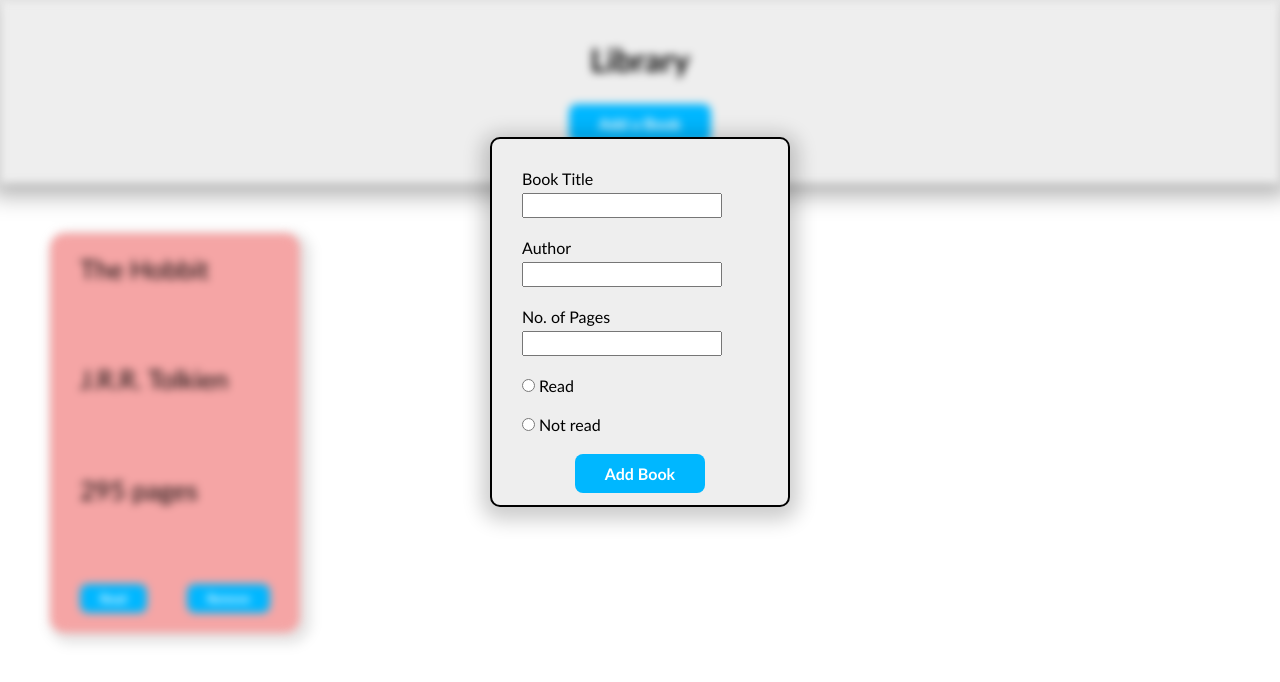
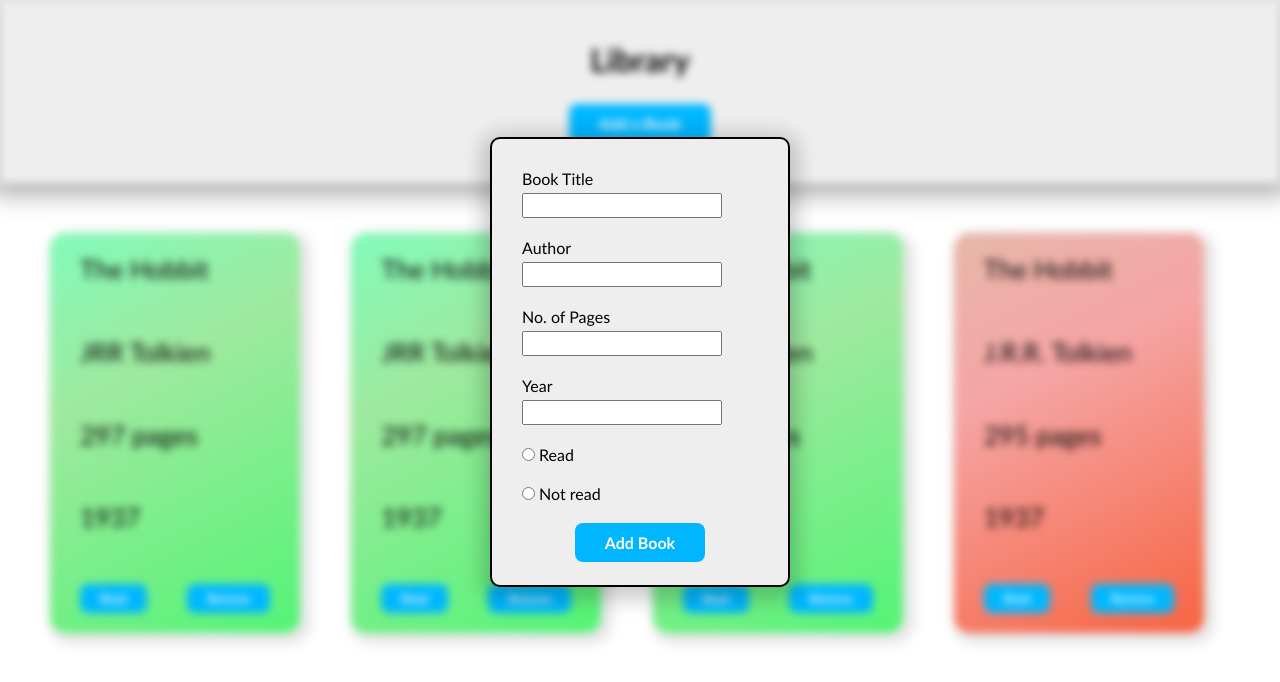
Before and after one commit to Dwyer9/library, a plain HTML site: page index.html in a window 1280 px wide. Both pictures are taken after a click on the button "Add a Book". Drawn offline with Linux system fonts and the light colour scheme.

Commit message:
version 1 complete

```diff
--- a/index.html
+++ b/index.html
@@ -18,7 +18,8 @@
         <div class="book-display is-not-read">
           <p class="book-title">The Hobbit</p>
           <p class="book-author">J.R.R. Tolkien</p>
-          <p class="book pages">295 pages</p>
+          <p class="book-pages">295 pages</p>
+          <p class="book-year">1937</p>
           <div class="buttons">
             <button class="read book-btn">Read</button>
             <button class="remove book-btn">Remove</button>
@@ -53,12 +54,30 @@
             id="book-pages"
           />
         </div>
+        <div class="form-input">
+          <label for="book-year">Year</label>
+          <input
+            type="number"
+            class="book-year-input input-text"
+            id="book-year"
+          />
+        </div>
         <div class="form-radio">
-          <input type="radio" class="book-read" id="book-read" />
+          <input
+            type="radio"
+            class="book-read"
+            id="book-read"
+            name="read-status"
+          />
           <label for="book-read">Read</label>
         </div>
         <div class="form-radio">
-          <input type="radio" class="book-unread" id="book-unread" />
+          <input
+            type="radio"
+            class="book-unread"
+            id="book-unread"
+            name="read-status"
+          />
           <label for="book-unread">Not read</label>
         </div>
         <button class="submit-book">Add Book</button>
--- a/script.js
+++ b/script.js
@@ -3,6 +3,13 @@ const container = document.querySelector('.container');
 const newBookForm = document.querySelector('.new-book');
 const header = document.querySelector('.header');
 const libraryDisplay = document.querySelector('.library-display');
+const submitBookBtn = document.querySelector('.submit-book');
+const bookTitleInput = document.querySelector('.book-title-input');
+const bookAuthorInput = document.querySelector('.book-author-input');
+const bookPagesInput = document.querySelector('.book-pages-input');
+const bookYearInput = document.querySelector('.book-year-input');
+const bookReadInput = document.querySelector('.book-read');
+const bookUnreadInput = document.querySelector('.book-unread');
 
 function showModal() {
   container.classList.add('is-blurred');
@@ -14,11 +21,12 @@ function hideModal() {
   newBookForm.classList.add('hidden');
 }
 
-function renderBook(title, author, pages, read) {
+function renderBook(title, author, pages, year, read) {
   const markup = `<div class="book-display ${read ? 'is-read' : 'is-not-read'}">
   <p class="book-title">${title}</p>
   <p class="book-author">${author}</p>
-  <p class="book pages">${pages} pages</p>
+  <p class="book-pages">${pages} pages</p>
+  <p class="book-year">${year}</p>
   <div class="buttons">
     <button class="read book-btn">Read</button>
     <button class="remove book-btn">Remove</button>
@@ -59,11 +67,67 @@ window.addEventListener('click', (e) => {
   } else return;
 });
 
-const books = [];
+let library = [
+  {
+    author: 'JRR Tolkien',
+    pages: '297',
+    read: true,
+    title: 'The Hobbit',
+    year: '1937',
+  },
+  {
+    author: 'JRR Tolkien',
+    pages: '297',
+    read: true,
+    title: 'The Hobbit',
+    year: '1937',
+  },
+  {
+    author: 'JRR Tolkien',
+    pages: '297',
+    read: true,
+    title: 'The Hobbit',
+    year: '1937',
+  },
+];
 
-function Book(title, author, pages, read) {
+function Book(title, author, pages, year, read) {
   this.title = title;
   this.author = author;
   this.pages = pages;
+  this.year = year;
   this.read = read;
 }
+
+function addBookToLibrary(title, author, pages, year, read) {
+  const book = new Book(title, author, pages, year, read);
+  library.push(book);
+}
+
+function displayLibrary() {
+  library.forEach((item) => {
+    renderBook(item.title, item.author, item.pages, item.year, item.read);
+  });
+}
+
+submitBookBtn.addEventListener('click', (e) => {
+  const title = bookTitleInput.value;
+  const author = bookAuthorInput.value;
+  const pages = bookPagesInput.value;
+  const year = bookYearInput.value;
+  const read = bookReadInput.checked;
+
+  addBookToLibrary(title, author, pages, year, read);
+  hideModal();
+
+  libraryDisplay.innerHTML = '';
+  displayLibrary();
+
+  bookTitleInput.value = '';
+  bookAuthorInput.value = '';
+  bookPagesInput.value = '';
+  bookYearInput.value = '';
+  bookReadInput.checked = false;
+});
+
+window.addEventListener('load', displayLibrary);
--- a/style.css
+++ b/style.css
@@ -37,7 +37,7 @@ body {
   margin-right: auto;
   top: 20%;
   width: 300px;
-  height: 370px;
+  height: 450px;
   padding: 30px;
   border: solid black 2px;
   border-radius: 10px;
@@ -107,11 +107,23 @@ button:active {
 }
 
 .is-read {
-  background-color: rgb(159, 233, 159);
+  background: rgb(130, 251, 186);
+  background: linear-gradient(
+    153deg,
+    rgba(130, 251, 186, 1) 0%,
+    rgba(159, 233, 159, 1) 35%,
+    rgba(84, 244, 117, 1) 100%
+  );
 }
 
 .is-not-read {
-  background-color: rgb(245, 165, 165);
+  background: rgb(231, 183, 170);
+  background: linear-gradient(
+    153deg,
+    rgba(231, 183, 170, 1) 0%,
+    rgba(245, 165, 165, 1) 35%,
+    rgba(247, 100, 65, 1) 100%
+  );
 }
 
 .buttons {
```
